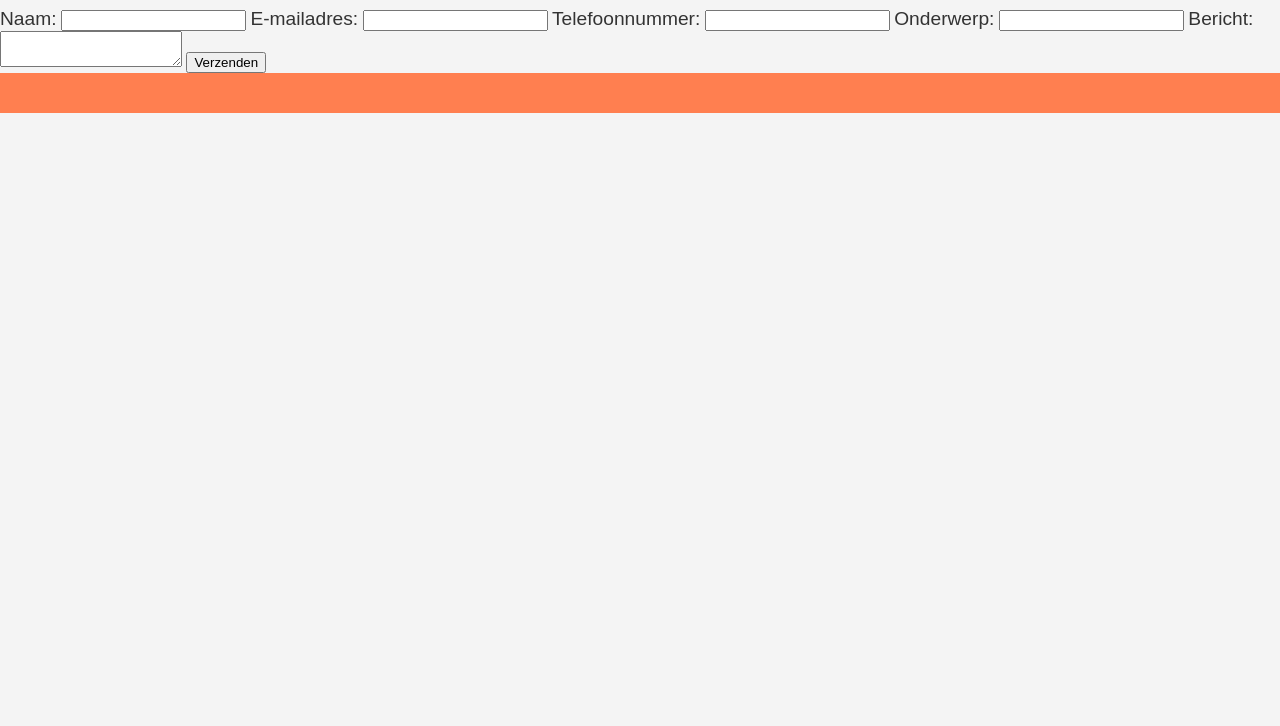
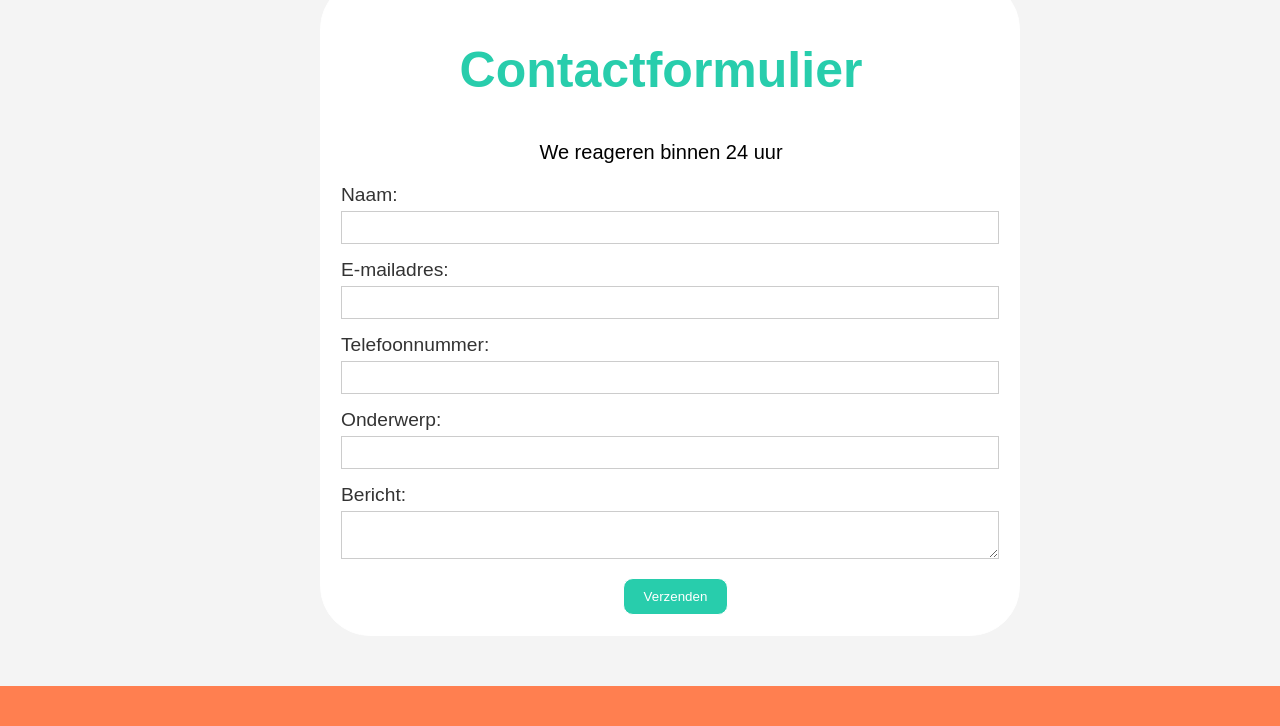
Before and after one commit to 6035099/Mijn-buuf, a PHP site: page /contact.php in a window 1280 px wide; the page is wider, and only the part inside the window is pictured. Shown: the part 1032-1758 px from the top of that part. Before the commit the page ends 1145 px from the top of that part, so only its background shows below. Run offline with PHP 8.4, Linux system fonts and the light colour scheme.

Commit message:
Update zpp.css

```diff
--- a/css/zpp.css
+++ b/css/zpp.css
@@ -82,3 +82,82 @@ footer {
     height: 5vh;
     background-color: coral;
 }
+
+.contact-gegevens {
+    padding: 20px;
+    margin-bottom: 20px;
+}
+
+.contact-gegevens h2 {
+    color: #28CDAC;
+    font-size: 50px;
+}
+
+.contact-gegevens p {
+    font-size: 20px;
+}
+
+.social img {
+    padding: 20px;
+    width: 70px;
+    height: auto;
+}
+
+.contact-formulier {
+    border: 1px solid #ccc;
+    padding: 20px;
+    border: 1px solid;
+    border-radius: 50px;
+    border-color: white;
+    background-color: white;
+    width: 50%;
+    margin-left: 25%;
+    padding-right: 3%;
+    margin-bottom: 50px;
+}
+
+.contact-formulier h2 {
+    color: #28CDAC;
+    font-size: 50px;
+    text-align: center;
+}
+
+.contact-formulier p {
+    font-size: 20px;
+    text-align: center;
+}
+
+label {
+    display: block;
+    margin-bottom: 5px;
+}
+
+input,
+textarea {
+    width: 100%;
+    padding: 8px;
+    margin-bottom: 15px;
+    border: 1px solid #ccc;
+}
+
+button {
+    background-color: #28CDAC;
+    color: white;
+    padding: 10px 20px;
+    border: none;
+    cursor: pointer;
+    text-align: center;
+    margin-left: 44%;
+    border: 1px solid;
+    border-radius: 10px;
+}
+
+.Contactin img {
+    width: 1000px;
+    height: auto;
+}
+
+.info {
+    display: flex;
+    flex-direction: row;
+}
```
